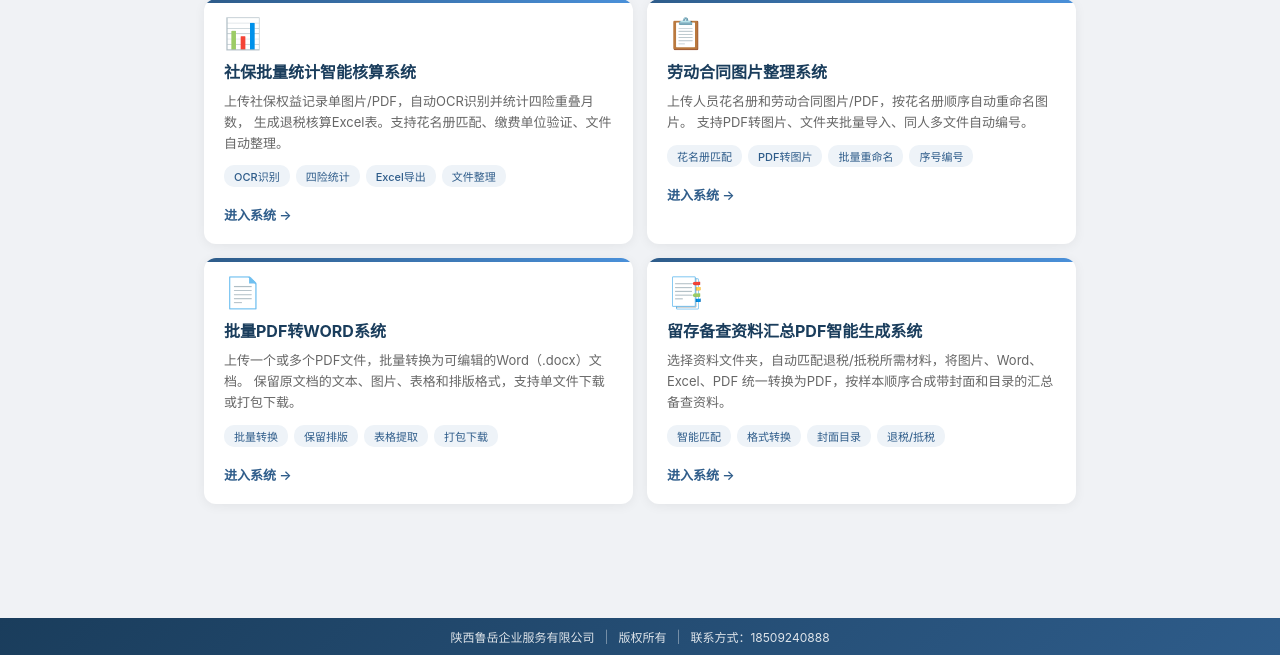
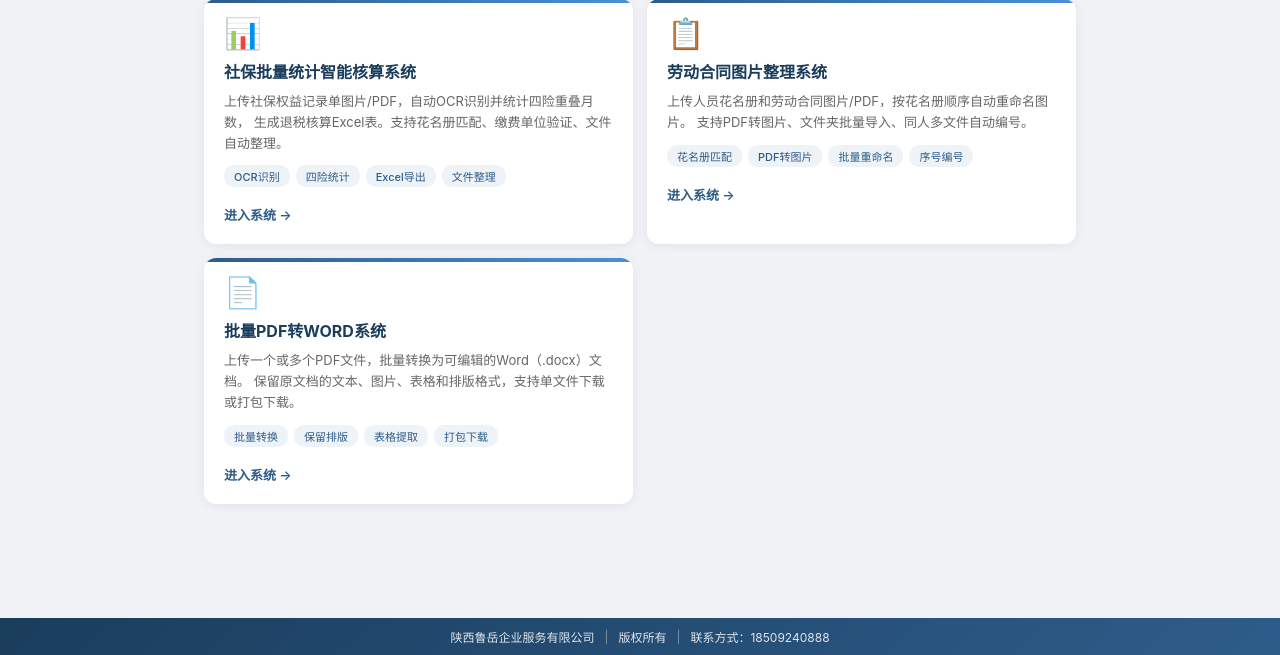
Before and after one commit to luyue-enterprise-platform/luyue-enterprise-platform, a Flask app: page / in a window 1280 px wide. Shown: the part 145-800 px from the top of the page. Run offline with Flask 3, Linux system fonts and the light colour scheme; the visitor is signed in with stand-in values (Sample User, id 1).

Commit message:
v1.1.17: remove pdfmerge module from portal
- Remove pdfmerge blueprint registration from app.py
- Remove pdfmerge module card from portal.html
- Remove pdfmerge datas from build.spec
- Restore 3-module layout: insurance, contract, pdf2word
- Update version to v1.1.17

```diff
--- a/app.py
+++ b/app.py
@@ -62,12 +62,10 @@ logger.info('共享数据库初始化完成')
 from modules.insurance.blueprint import insurance_bp
 from modules.contract.blueprint import contract_bp
 from modules.pdf2word.blueprint import pdf2word_bp
-from modules.pdfmerge.blueprint import pdfmerge_bp
 
 app.register_blueprint(insurance_bp)
 app.register_blueprint(contract_bp)
 app.register_blueprint(pdf2word_bp)
-app.register_blueprint(pdfmerge_bp)
 logger.info('子模块 Blueprint 注册完成')
 
 
--- a/portal/templates/portal.html
+++ b/portal/templates/portal.html
@@ -85,22 +85,6 @@
                 <span class="module-action">进入系统 →</span>
             </a>
 
-            <!-- 留存备查资料汇总PDF -->
-            <a href="/pdfmerge/" class="module-card">
-                <div class="module-icon">📑</div>
-                <h2 class="module-title">留存备查资料汇总PDF智能生成系统</h2>
-                <p class="module-desc">
-                    选择资料文件夹，自动匹配退税/抵税所需材料，将图片、Word、Excel、PDF
-                    统一转换为PDF，按样本顺序合成带封面和目录的汇总备查资料。
-                </p>
-                <div class="module-features">
-                    <span class="feature-tag">智能匹配</span>
-                    <span class="feature-tag">格式转换</span>
-                    <span class="feature-tag">封面目录</span>
-                    <span class="feature-tag">退税/抵税</span>
-                </div>
-                <span class="module-action">进入系统 →</span>
-            </a>
         </div>
     </main>
 
--- a/version.json
+++ b/version.json
@@ -1,14 +1,13 @@
 {
-  "version": "1.1.16",
-  "version_code": 1116,
-  "release_date": "2026-08-04",
+  "version": "1.1.17",
+  "version_code": 1117,
+  "release_date": "2026-08-05",
   "mandatory": false,
   "changelog": [
-    "v1.1.16 恢复版本：",
-    "1. 恢复到v1.1.16版本设置（留存备查资料汇总PDF智能生成系统）",
-    "2. 四模块布局：社保智能核算、劳动合同整理、PDF转Word、汇总智能系统",
-    "3. 汇总模块支持多次添加文件/文件夹混合",
-    "4. 支持文件夹递归读取、多文件多选同时添加"
+    "v1.1.17 更新：",
+    "1. 移除汇总智能系统模块",
+    "2. 恢复为三模块布局：社保智能核算、劳动合同整理、PDF转Word",
+    "3. 精简界面，提升启动速度"
   ],
-  "download_url": "https://github.com/luyue-enterprise-platform/luyue-enterprise-platform/releases/tag/v1.1.16"
+  "download_url": "https://github.com/luyue-enterprise-platform/luyue-enterprise-platform/releases/tag/v1.1.17"
 }
```
Also changed, not shown: 2 other files.
